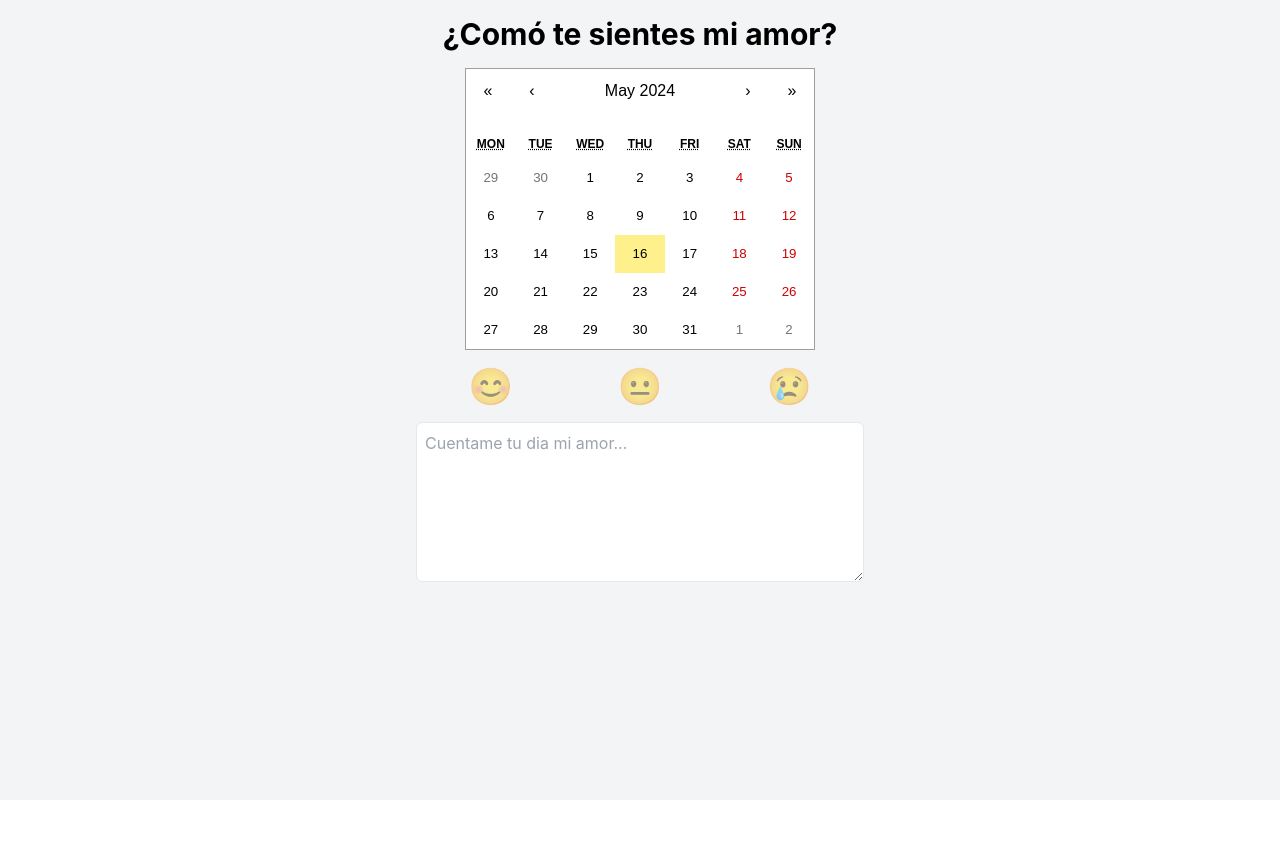
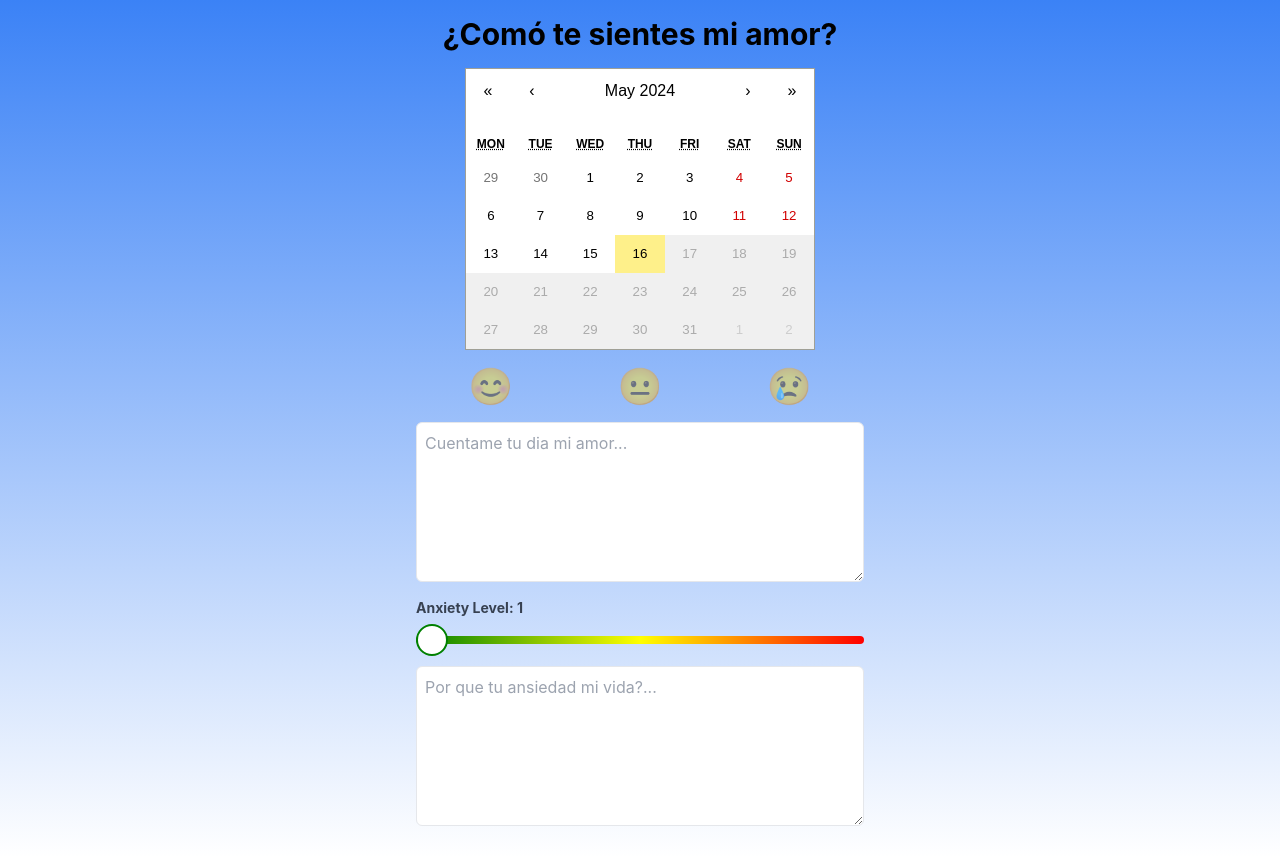
Before and after one commit to UnitingSummer5/MoodTracker, a React (Create React App) app: page / in a window 1280 px wide. Before the commit the page ends 800 px from the top, so only its background shows below. Built offline with nearby package versions, Linux system fonts and the light colour scheme.

Commit message:
Ultima version

```diff
--- a/src/App.tsx
+++ b/src/App.tsx
@@ -1,10 +1,12 @@
 import React, { useEffect, useState } from 'react';
-import { CalendarComponent, DailyLogForm, MoodSelector } from './components';
+import { AnxietyLogForm, AnxietySlider, CalendarComponent, DailyLogForm, MoodSelector } from './components';
 
 interface MoodData {
   [date: string]: {
     mood: string;
     dailyLog: string;
+    anxietyLog: string;
+    anxietyLevel: number;
   }
 }
 
@@ -12,6 +14,8 @@ function App() {
   const [selectedDate, setSelectedDate] = useState<Date | null>(new Date());
   const [mood, setMood] = useState<string>('');
   const [dailyLog, setDailyLog] = useState<string>('');
+  const [anxietyLevel, setAnxietyLevel] = useState<number>(5);
+  const [anxietyLog, setAnxietyLog] = useState<string>('');
   const [moodData, setMoodData] = useState<MoodData>({});
 
   useEffect(() => {
@@ -20,7 +24,7 @@ function App() {
 
     const today = new Date().toDateString();
     if (!initialMoodData[today]) {
-      initialMoodData[today] = { mood: '', dailyLog: '' };
+      initialMoodData[today] = { mood: '', dailyLog: '', anxietyLog: '', anxietyLevel: 1 };
     }
 
     setMoodData(initialMoodData);
@@ -29,9 +33,11 @@ function App() {
   useEffect(() => {
     if (selectedDate) {
       const dateKey = selectedDate.toDateString();
-      const dataForDate = moodData[dateKey] || { mood: '', dailyLog: '' };
+      const dataForDate = moodData[dateKey] || { mood: '', dailyLog: '', anxietyLog: '', anxietyLevel: 1 };
       setMood(dataForDate.mood);
       setDailyLog(dataForDate.dailyLog);
+      setAnxietyLevel(dataForDate.anxietyLevel !== undefined ? dataForDate.anxietyLevel : 5)
+      setAnxietyLog(dataForDate.anxietyLog);
     }
   }, [selectedDate, moodData]);
 
@@ -45,30 +51,42 @@ function App() {
 
   const handleMoodChange = (newMood: string) => {
     setMood(newMood);
-    saveData(newMood, dailyLog);
+    saveData(newMood, dailyLog, anxietyLevel, anxietyLog);
   };
 
   const handleLogChange = (newLog: string) => {
     setDailyLog(newLog);
-    saveData(mood, newLog);
+    saveData(mood, newLog, anxietyLevel, anxietyLog);
   };
 
-  const saveData = (mood: string, dailyLog: string) => {
+  const handleAnxietyChange = (newLevel: number) => {
+    setAnxietyLevel(newLevel);
+    saveData(mood, dailyLog, newLevel, anxietyLog);
+  }
+
+  const handleAnxietyLogChange = (newAnxietyLog: string) => {
+    setAnxietyLog(newAnxietyLog);
+    saveData(mood, dailyLog, anxietyLevel, newAnxietyLog);
+  }
+
+  const saveData = (mood: string, dailyLog: string, anxietyLevel: number, anxietyLog: string) => {
     if (selectedDate) {
       const dateKey = selectedDate.toDateString();
-      const newMoodData = { ...moodData, [dateKey]: { mood, dailyLog } };
+      const newMoodData = { ...moodData, [dateKey]: { mood, dailyLog, anxietyLevel, anxietyLog } };
       setMoodData(newMoodData);
       localStorage.setItem('moodData', JSON.stringify(newMoodData));
     }
   }
 
   return (
-    <div className='min-h-screen bg-gray-100 p-4 flex flex-col items-center'>
+    <div className='min-h-screen bg-gradient-to-b from-blue-500 to-blue-0 p-4 flex flex-col items-center'>
       <h1 className='text-3xl font-bold text-center mb-4'>¿Comó te sientes mi amor?</h1>
       <div className='w-full max-w-md'>
         <CalendarComponent selectedDate={selectedDate} onDateChange={handleDateChange} moodData={moodData} />
         <MoodSelector selectedMood={mood} onMoodChange={handleMoodChange} />
         <DailyLogForm dailyLog={dailyLog} onLogChange={handleLogChange} />
+        <AnxietySlider anxietyLevel={anxietyLevel} onAnxietyChange={handleAnxietyChange} />
+        <AnxietyLogForm anxietyLog={anxietyLog} onAnxietyLogChange={handleAnxietyLogChange}/>
       </div>
     </div>
   );
--- /dev/null
+++ b/src/components/AnxietyLogForm/AnxietyLogForm.tsx
@@ -0,0 +1,16 @@
+import { IAnxietyLogForm } from "./types";
+
+const AnxietyLogForm: React.FC<IAnxietyLogForm> = ({ anxietyLog, onAnxietyLogChange }) => {
+    return (
+        <div className="mb-4">
+            <textarea
+                className="flex w-full h-40 p-2 border rounded-md"
+                value={anxietyLog}
+                onChange={(e) => onAnxietyLogChange(e.target.value)}
+                placeholder="Por que tu ansiedad mi vida?..."
+                />
+        </div>
+    );
+};
+
+export default AnxietyLogForm;
--- /dev/null
+++ b/src/components/AnxietyLogForm/index.ts
@@ -0,0 +1 @@
+export { default as AnxietyLogForm } from './AnxietyLogForm';
--- /dev/null
+++ b/src/components/AnxietyLogForm/types.ts
@@ -0,0 +1,4 @@
+export interface IAnxietyLogForm {
+    anxietyLog: string;
+    onAnxietyLogChange: (log: string) => void;
+}
--- /dev/null
+++ b/src/components/AnxietySlider/AnxietySlider.tsx
@@ -0,0 +1,68 @@
+// src/components/AnxietySlider.tsx
+import React from 'react';
+
+interface AnxietySliderProps {
+  anxietyLevel: number;
+  onAnxietyChange: (level: number) => void;
+}
+
+const AnxietySlider: React.FC<AnxietySliderProps> = ({ anxietyLevel, onAnxietyChange }) => {
+  const getColor = (level: number) => {
+    if (level <= 3) return 'green';
+    if (level <= 6) return 'yellow';
+    return 'red';
+  };
+
+  const sliderColor = getColor(anxietyLevel);
+
+  return (
+    <div className="mb-4">
+      <label className="block text-gray-700 text-sm font-bold mb-2" htmlFor="anxietyLevel">
+        Anxiety Level: {anxietyLevel}
+      </label>
+      <input
+        id="anxietyLevel"
+        type="range"
+        min="1"
+        max="10"
+        value={anxietyLevel}
+        onChange={(e) => onAnxietyChange(Number(e.target.value))}
+        className="w-full h-2 rounded-lg appearance-none cursor-pointer transition-all duration-300 ease-in-out"
+        style={{
+          background: `linear-gradient(to right, green, yellow, red)`,
+          WebkitAppearance: 'none',
+          appearance: 'none',
+        }}
+      />
+      <style>{`
+        input[type='range']::-webkit-slider-thumb {
+          -webkit-appearance: none;
+          appearance: none;
+          width: 32px;
+          height: 32px;
+          border-radius: 50%;
+          background: white;
+          border: 2px solid ${sliderColor};
+          cursor: pointer;
+          transition: background-color 0.3s ease-in-out, border-color 0.3s ease-in-out;
+        }
+
+        input[type='range']::-moz-range-thumb {
+          width: 32px;
+          height: 32px;
+          border-radius: 50%;
+          background: white;
+          border: 2px solid ${sliderColor};
+          cursor: pointer;
+          transition: background-color 0.3s ease-in-out, border-color 0.3s ease-in-out;
+        }
+
+        input[type='range'] {
+          outline: none;
+        }
+      `}</style>
+    </div>
+  );
+};
+
+export default AnxietySlider;
--- /dev/null
+++ b/src/components/AnxietySlider/index.ts
@@ -0,0 +1 @@
+export { default as AnxietySlider } from './AnxietySlider';
--- /dev/null
+++ b/src/components/AnxietySlider/types.ts
@@ -0,0 +1,4 @@
+export interface IAnxietySlider {
+    anxietyLevel: number;
+    onAnxietyChange: (level: number) => void;
+}
--- a/src/components/CalendarComponent/CalendarComponent.tsx
+++ b/src/components/CalendarComponent/CalendarComponent.tsx
@@ -1,5 +1,5 @@
 import Calendar, { CalendarProps } from "react-calendar";
-import { isToday } from "date-fns";
+import { isToday, startOfTomorrow } from "date-fns";
 import 'react-calendar/dist/Calendar.css';
 import { ICalendarComponent } from "./types";
 
@@ -28,9 +28,13 @@ const CalendarComponent: React.FC<ICalendarComponent> = ({ selectedDate, onDateC
         return '';
     };
 
+    const tileDisabled = ({ date, view }: { date: Date, view: string }) => {
+        return view === 'month' && date > new Date();
+      };
+
     return (
         <div className="flex mb-4 justify-center">
-            <Calendar value={selectedDate} onChange={onDateChange as CalendarProps['onChange']} tileClassName={getTileClassName}/>
+            <Calendar value={selectedDate} onChange={onDateChange as CalendarProps['onChange']} tileClassName={getTileClassName} tileDisabled={tileDisabled}/>
         </div>
     );
 };
--- a/src/components/index.ts
+++ b/src/components/index.ts
@@ -1,3 +1,5 @@
 export { CalendarComponent } from './CalendarComponent';
 export { MoodSelector } from './MoodSelector';
 export { DailyLogForm } from './DailyLogForm';
+export { AnxietySlider } from './AnxietySlider';
+export { AnxietyLogForm } from './AnxietyLogForm';
```
